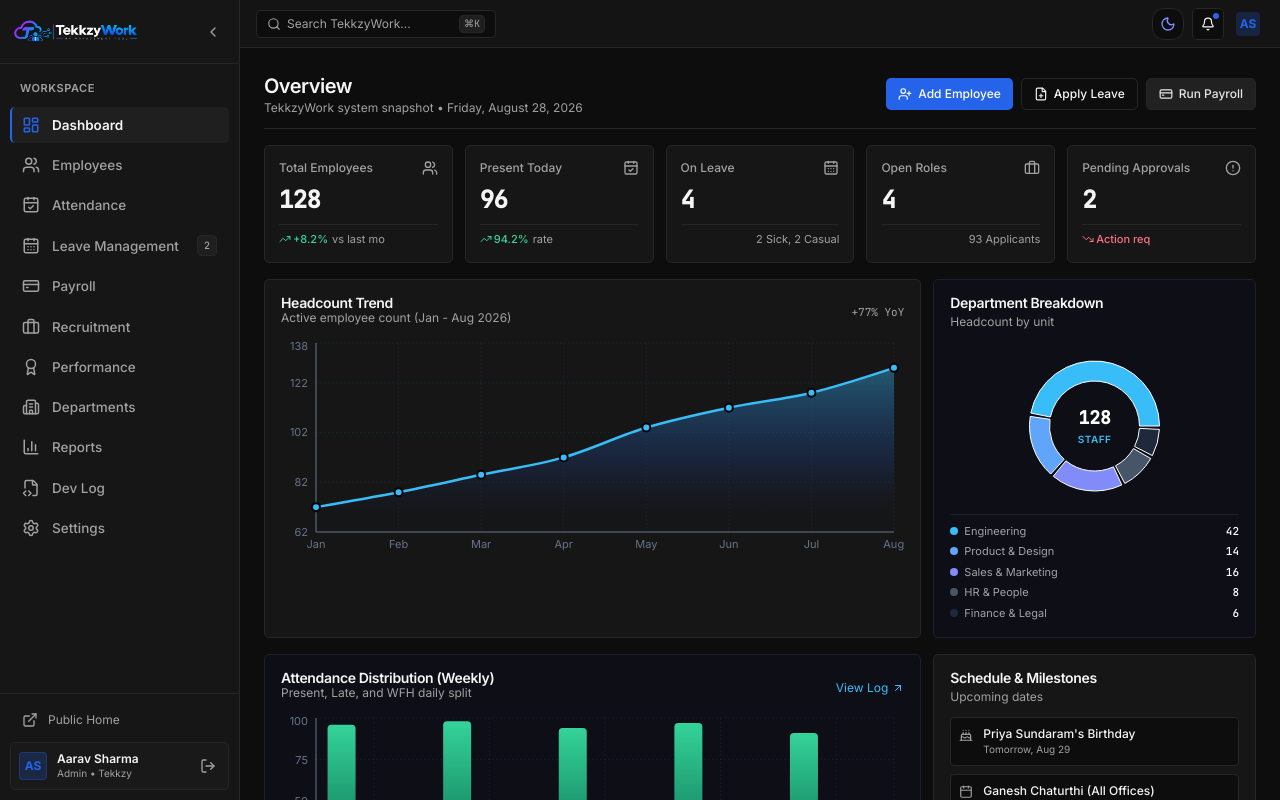
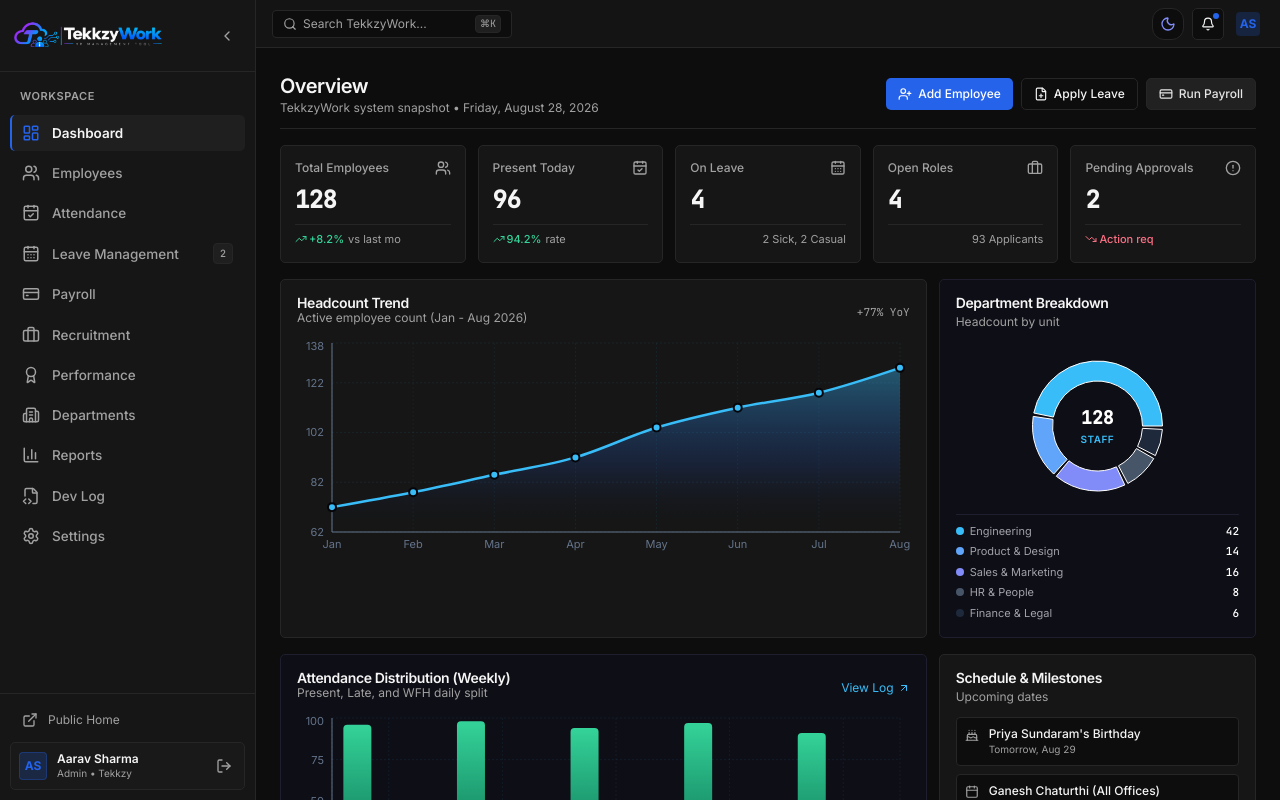
Before and after one commit to Intelligent-Cloud-Applications/HR-Management, a React (Vite) app: page /dashboard in a window 1280 px wide. Shown: the top 800 px of the page. Built offline with nearby package versions, Linux system fonts and the light colour scheme.

Commit message:
style: expand logo size and sidebar dimensions for bold visibility

```diff
--- a/src/components/brand/Logo.tsx
+++ b/src/components/brand/Logo.tsx
@@ -13,14 +13,14 @@ export const Logo: React.FC<LogoProps> = ({
   className = "",
 }) => {
   const heights = {
-    sm: "h-8 max-w-[140px]",
-    md: "h-10 max-w-[205px]",
-    lg: "h-12 max-w-[260px]",
+    sm: "h-9 max-w-[150px]",
+    md: "h-12 max-w-[230px]",
+    lg: "h-14 max-w-[280px]",
   }
 
   return (
     <div className={`flex items-center gap-2 select-none ${className}`}>
-      {/* Official Transparent High-Res TekkzyWork Brand Banner */}
+      {/* Official Transparent High-Res TekkzyWork Brand Banner - Large */}
       <img
         src={logoImg}
         alt="TekkzyWork - HR Management Tool"
--- a/src/components/layout/DashboardLayout.tsx
+++ b/src/components/layout/DashboardLayout.tsx
@@ -22,7 +22,7 @@ export const DashboardLayout: React.FC = () => {
       <div
         className={cn(
           "flex-1 flex flex-col transition-all duration-150 ease-in-out",
-          isCollapsed ? "md:pl-14" : "md:pl-60"
+          isCollapsed ? "md:pl-14" : "md:pl-64"
         )}
       >
         {/* Top Navbar */}
--- a/src/components/layout/DashboardSidebar.tsx
+++ b/src/components/layout/DashboardSidebar.tsx
@@ -52,13 +52,13 @@ export const DashboardSidebar: React.FC<SidebarProps> = ({
   const sidebarContent = (
     <div className="flex flex-col h-full bg-card text-foreground border-r border-border select-none font-sans">
       {/* Brand Header */}
-      <div className="flex items-center justify-between h-16 px-3.5 border-b border-border">
+      <div className="flex items-center justify-between h-[72px] px-3.5 border-b border-border">
         <Link to="/" className="flex items-center gap-2 overflow-hidden py-1">
           <Logo size={isCollapsed ? "sm" : "md"} />
         </Link>
         <button
           onClick={() => setIsCollapsed(!isCollapsed)}
-          className="hidden md:flex items-center justify-center p-1 rounded-md text-muted-foreground hover:text-foreground hover:bg-muted transition-colors"
+          className="hidden md:flex items-center justify-center p-1.5 rounded-md text-muted-foreground hover:text-foreground hover:bg-muted transition-colors"
           title={isCollapsed ? "Expand sidebar" : "Collapse sidebar"}
         >
           {isCollapsed ? <ChevronRight className="w-4 h-4" /> : <ChevronLeft className="w-4 h-4" />}
@@ -158,7 +158,7 @@ export const DashboardSidebar: React.FC<SidebarProps> = ({
       <aside
         className={cn(
           "hidden md:flex flex-col fixed inset-y-0 left-0 z-30 transition-all duration-150 ease-in-out",
-          isCollapsed ? "w-14" : "w-60"
+          isCollapsed ? "w-14" : "w-64"
         )}
       >
         {sidebarContent}
```
